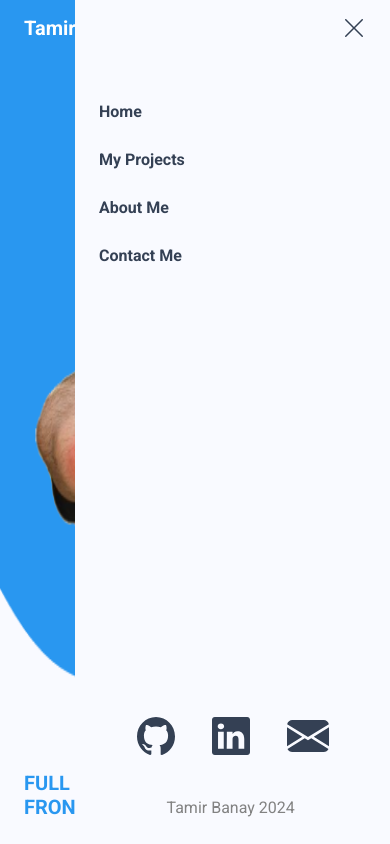
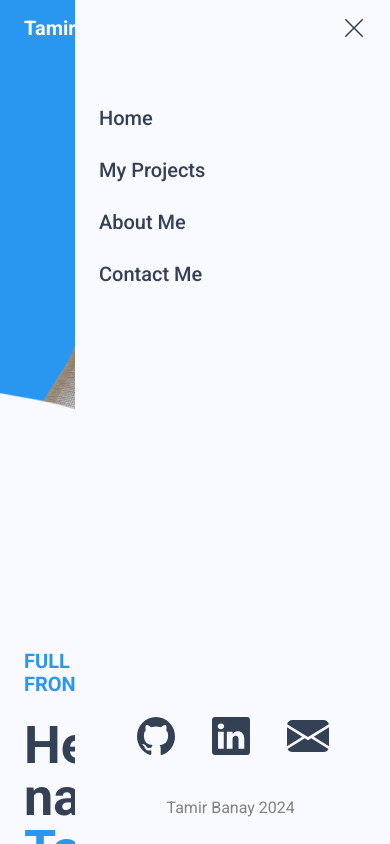
Before and after one commit to TamirBanay/my-personalSite, a React (Create React App) app in the folder my-personal-website/: page / in a window 390 px wide. Both pictures are taken after a click on the picture 355 px from the left and 26 px from the top of the page. Shown: the top 844 px of the page. Built offline with nearby package versions, Linux system fonts and the light colour scheme.

Commit message:
change img

```diff
--- a/my-personal-website/public/index.html
+++ b/my-personal-website/public/index.html
@@ -23,6 +23,7 @@
       href="https://fonts.googleapis.com/css2?family=Montserrat&family=Noto+Sans+JP:wght@300&family=Open+Sans:wght@300&family=Roboto:ital,wght@0,100;0,300;0,400;0,500;0,700;0,900;1,100;1,300;1,400;1,500;1,700;1,900&display=swap"
       rel="stylesheet"
     />
+
     <!--
 
       Notice the use of %PUBLIC_URL% in the tags above.
--- a/my-personal-website/src/componets/Menu/Menu.css
+++ b/my-personal-website/src/componets/Menu/Menu.css
@@ -52,10 +52,11 @@
   list-style-type: none;
   color: #344054;
   font-feature-settings: "clig" off, "liga" off;
-  font-size: 16px;
+  font-family: roboto;
+  font-size: 20px;
   font-style: normal;
-  font-weight: 600;
-  line-height: 24px; /* 150% */
+  font-weight: 500;
+  line-height: 28px; /* 140% */
 }
 .iconsAndCopyright-menu {
   align-items: center;
--- a/my-personal-website/src/componets/intro/Intro.css
+++ b/my-personal-website/src/componets/intro/Intro.css
@@ -120,8 +120,11 @@ a {
     gap: 24px;
   }
   .img-rigth {
+    /* margin-left: -150px; */
+    height: 506.52px;
     width: 375px;
-    height: 629px;
+    flex-shrink: 0;
+    align-self: stretch;
   }
   .titels {
     width: 327px;
```
Also changed, not shown: my-personal-website/src/componets/intro/Intro.jsx (+5 -3 lines), my-personal-website/src/images/newImg.jpg (added), my-personal-website/src/images/newImgMobile.png (added).
